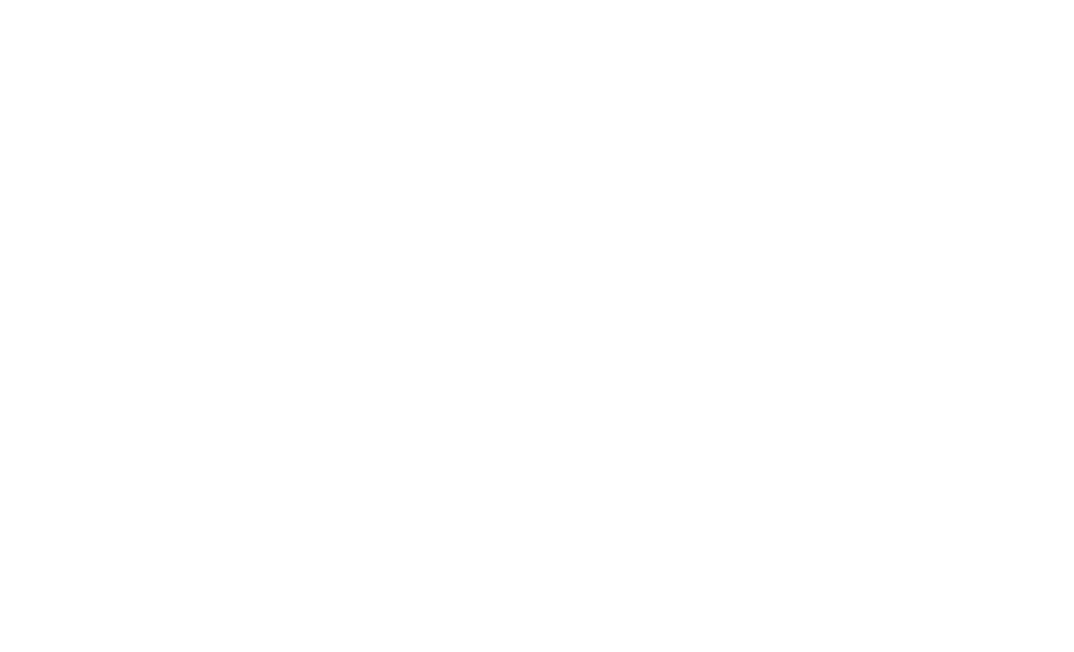
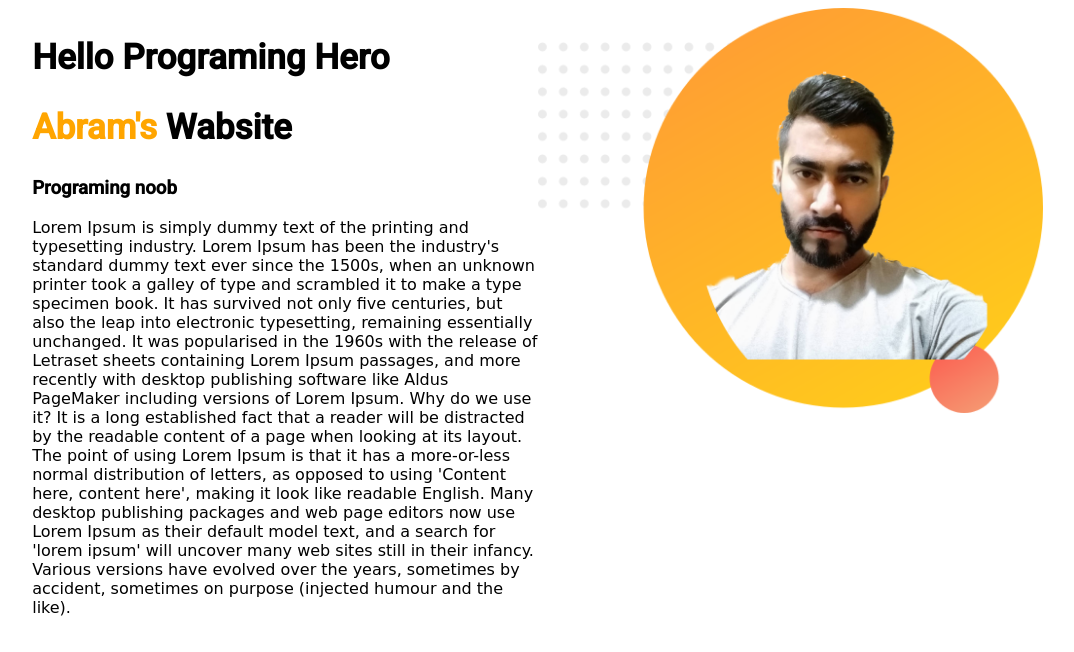
Before and after one commit to sanxy009/portfolio01, a plain HTML site: page index.html in a window 1280 px wide. Shown: the whole page, without its empty margins (39-1113 px from the left). Drawn offline with Linux system fonts and the light colour scheme.

Commit message:
wecome part

```diff
--- a/index.html
+++ b/index.html
@@ -4,9 +4,27 @@
 <head>
     <meta charset="UTF-8">
     <meta name="viewport" content="width=device-width, initial-scale=1.0">
-    <title>Document</title>
+    <title>Amram, web devloper</title>
+    <link rel="stylesheet" href="style.css">
+    <link rel="preconnect" href="https://fonts.gstatic.com">
+    <link href="https://fonts.googleapis.com/css2?family=Oswald:wght@200;300;500&family=Roboto:ital,wght@0,400;0,500;1,300;1,900&display=swap" rel="stylesheet">
 </head>
 <body>
+    <section>
+        <div class="wel-left">
+            <h1>Hello Programing Hero</h1>
+    <h1><span class="name">Abram's</span> Wabsite</h1>
+    <h3>Programing noob</h3>
+    <p>Lorem Ipsum is simply dummy text of the printing and typesetting industry. Lorem Ipsum has been the industry's standard dummy text ever since the 1500s, when an unknown printer took a galley of type and scrambled it to make a type specimen book. It has survived not only five centuries, but also the leap into electronic typesetting, remaining essentially unchanged. It was popularised in the 1960s with the release of Letraset sheets containing Lorem Ipsum passages, and more recently with desktop publishing software like Aldus PageMaker including versions of Lorem Ipsum.
 
+        Why do we use it?
+        It is a long established fact that a reader will be distracted by the readable content of a page when looking at its layout. The point of using Lorem Ipsum is that it has a more-or-less normal distribution of letters, as opposed to using 'Content here, content here', making it look like readable English. Many desktop publishing packages and web page editors now use Lorem Ipsum as their default model text, and a search for 'lorem ipsum' will uncover many web sites still in their infancy. Various versions have evolved over the years, sometimes by accident, sometimes on purpose (injected humour and the like).
+
+        </p>
+        </div>
+        <div class="wel-right">
+            <img src="images/p1.png" alt="">
+        </div>
+    </section>
 </body>
 </html>
--- /dev/null
+++ b/style.css
@@ -0,0 +1,21 @@
+body {
+      font-family: 'Roboto', sans-serif;
+    }
+h1{
+    font-size: 35px;;
+}
+.name{color: orange;}
+.wel-left{
+    width: 40%;
+    float: left;
+    padding-left: 5%;
+
+}
+.wel-right{
+    width: 40%;
+float: left;
+}
+.wel-right img{
+    width: 100%;
+}
+p{font-family: 'Alfa Slab One', cursive;}
```
Also changed, not shown: images/p1.png (added).
